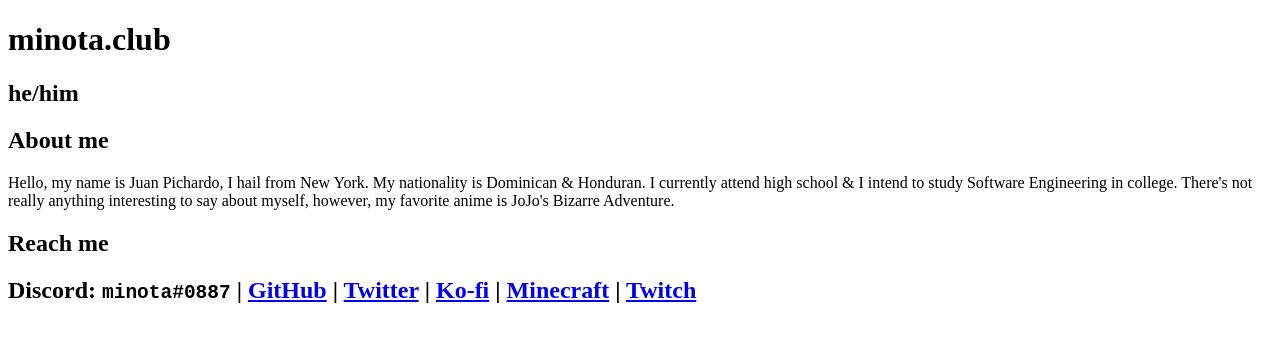
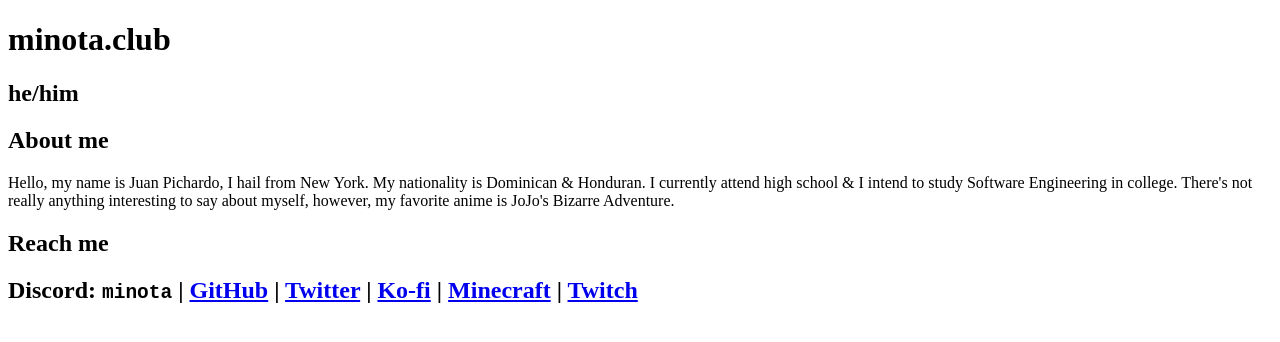
Before and after one commit to minotaa/minota.club, a SvelteKit app: page / in a window 1280 px wide. Shown: the top 342 px of the page. Built offline with nearby package versions, Linux system fonts and the light colour scheme.

Commit message:
Discord's dumb username update

```diff
--- a/src/routes/+page.svelte
+++ b/src/routes/+page.svelte
@@ -29,5 +29,5 @@
     There's not really anything interesting to say about myself, however, {info}.
   </p>
   <h2 class="text-xl text-slate-300 text-center font-bold pt-4">Reach me</h2>
-  <h2 class="text-lg text-slate-300 text-center -mt-2 pb-6">Discord: <code>minota#0887</code> | <a class="hover:text-sky-400" href="https://github.com/minotaa">GitHub</a> | <a class="hover:text-sky-400" href="https://twitter.com/minotadev">Twitter</a> | <a class="hover:text-sky-400" href="https://ko-fi.com/minota">Ko-fi</a> | <a class="hover:text-sky-400" href="https://namemc.com/ec3b5621-7313-4b7e-a8e3-91b3d63c4e24">Minecraft</a> | <a class="hover:text-sky-400" href="https://twitch.tv/xMinota">Twitch</a></h2>
+  <h2 class="text-lg text-slate-300 text-center -mt-2 pb-6">Discord: <code>minota</code> | <a class="hover:text-sky-400" href="https://github.com/minotaa">GitHub</a> | <a class="hover:text-sky-400" href="https://twitter.com/minotadev">Twitter</a> | <a class="hover:text-sky-400" href="https://ko-fi.com/minota">Ko-fi</a> | <a class="hover:text-sky-400" href="https://namemc.com/ec3b5621-7313-4b7e-a8e3-91b3d63c4e24">Minecraft</a> | <a class="hover:text-sky-400" href="https://twitch.tv/xMinota">Twitch</a></h2>
 </div>
```
